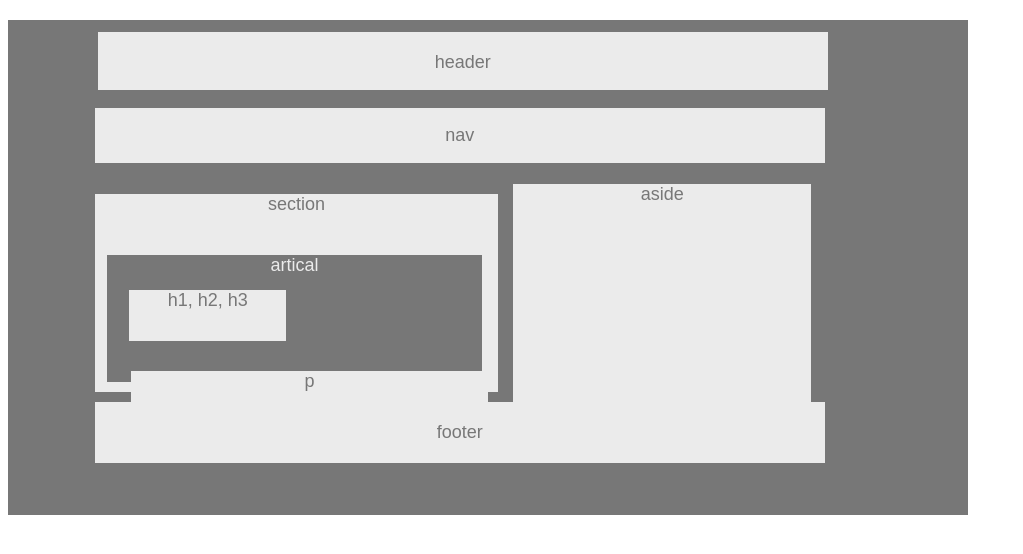
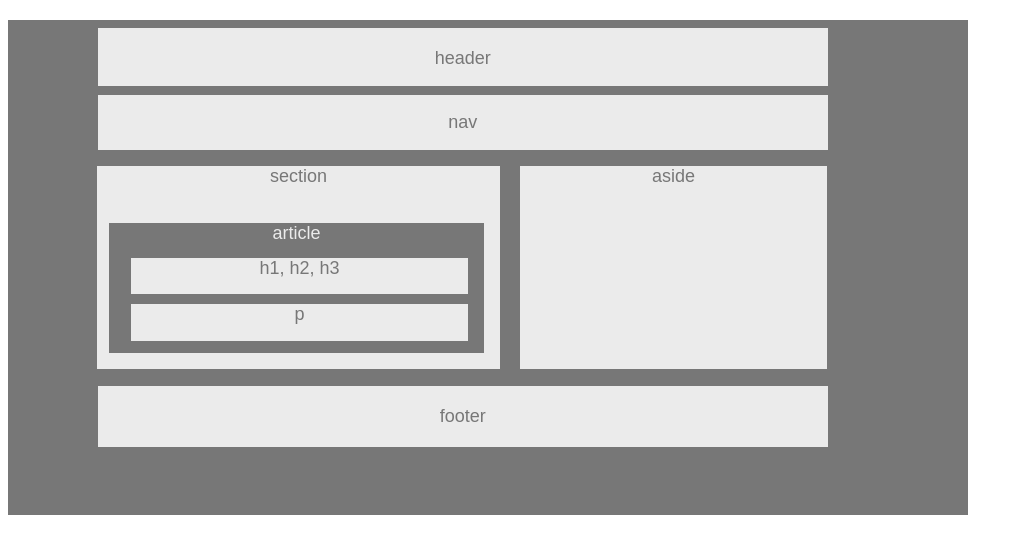
Before and after one commit to lynnet3/HW-Wireframe, a plain HTML site: page index.html in a window 1280 px wide. Shown: the whole page, without its empty margins (0-1023 px from the left). Drawn offline with Linux system fonts and the light colour scheme.

Commit message:
last bit of resizing and moving

```diff
--- a/index.html
+++ b/index.html
@@ -22,7 +22,7 @@
     </aside>
 
     <section>section
-        <article>artical
+        <article>article
 
             <section id="heads">h1, h2, h3</section>
 
--- a/style.css
+++ b/style.css
@@ -21,7 +21,7 @@ header {
     color: #777;
     background: #ebebeb;
     position: relative;
-    top: 12px;
+    top: 8px;
     left: 70px;
     width: 76%;
     height: 58px;
@@ -33,30 +33,28 @@ nav {
     margin: 13px;
     padding: 17px;
     position: relative;
-    top: 10px;
-    left: 74px;
+    top: -3px;
+    left: 77px;
     width: 76%;
 }
 
 section{
     color: #777;
     background: #ebebeb;
-    height: 40%;
+    height: 41%;
     width: 42%;
     position: relative;
-    left: 87px;
-    top: 28px;
+    left: 89px;
 }
 
 aside {
     color: #777;
     background: #ebebeb;
     float: right;
-    height: 45%;
-    width: 31%;
+    height: 41%;
+    width: 32%;
     position: relative;
-    right: 157px;
-    top: 18px;
+    right: 141px;
 }
 
 article{
@@ -66,7 +64,7 @@ article{
     height: 64%;
     position: relative;
     left: 12px;
-    top: 40px;
+    top: 36px;
 
 
 }
@@ -76,9 +74,10 @@ article{
     background: #ebebeb;
     margin: 8px;
     position: relative;
-    top:6px;
-    width:359;
+    top: 6px;
+    width:337px;
     left: 14px;
+    height:36px;
 }
 
 #paragrah{
@@ -86,9 +85,10 @@ article{
     background: #ebebeb;
     margin: 8px;
     position: relative;
-    left: 16px;
-    height: 43px;
-    width: 357px;
+    left: 14px;
+    height: 37px;
+    width: 337px;
+    top: 8px;
 }
 
 footer {
@@ -98,7 +98,7 @@ footer {
     background: #ebebeb;
     clear: both;
     position: relative;
-    left: 67px;
-    top:13px;
-    width:76%;
+    left: 70px;
+    top:-3px;
+    width: 76%;
 }
```
